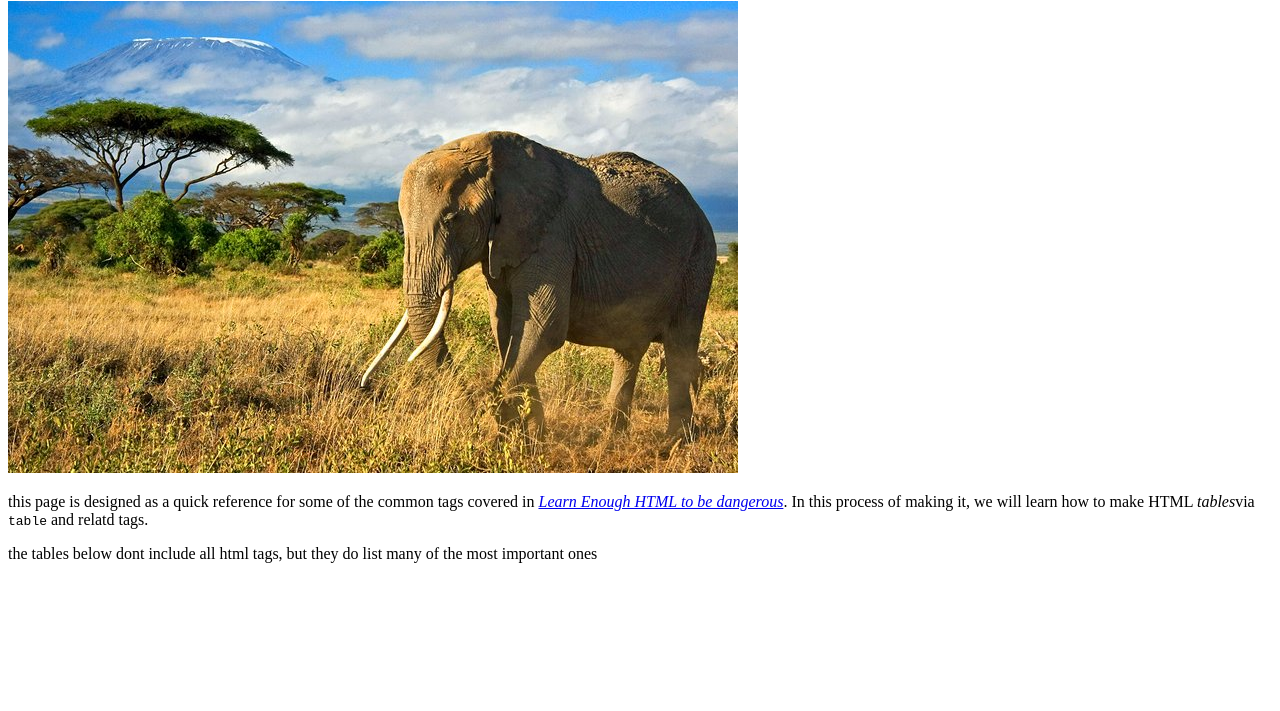
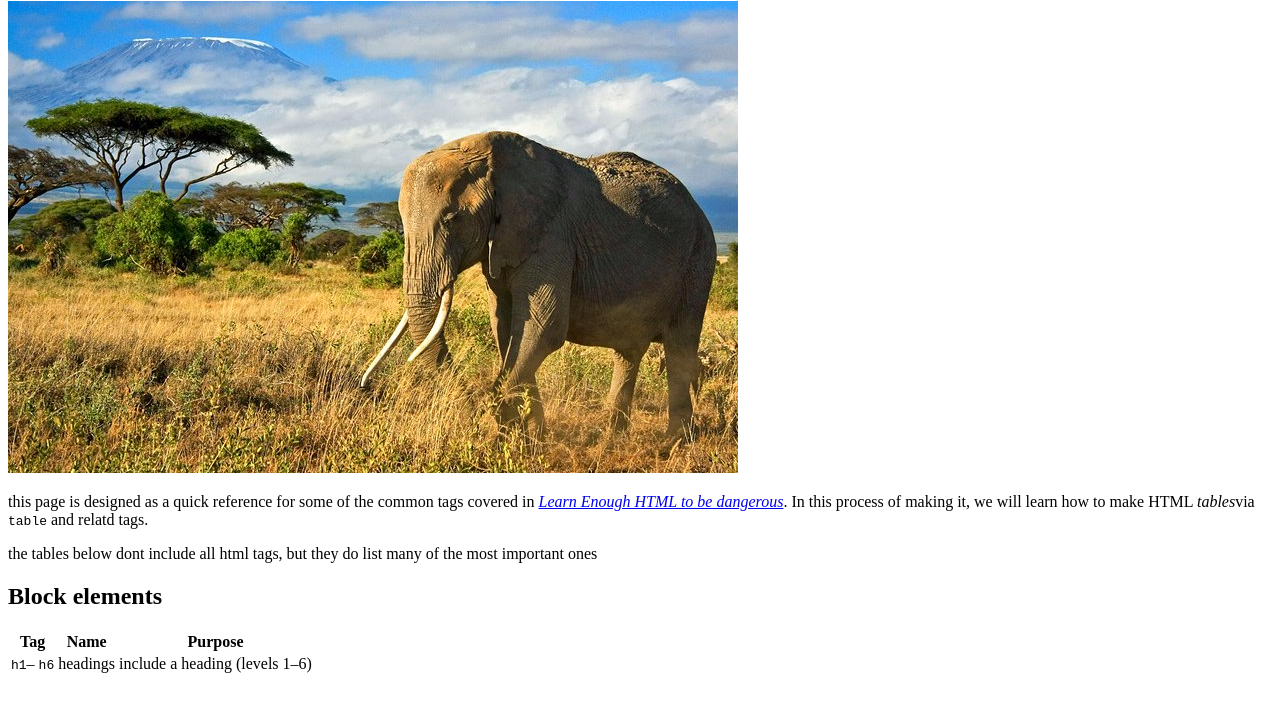
Before and after one commit to AmbyMbayi/web_app, a plain HTML site: page tags.html in a window 1280 px wide. Shown: the part 79-790 px from the top of the page. Drawn offline with Linux system fonts and the light colour scheme.

Commit message:
add values in tables

```diff
--- a/tags.html
+++ b/tags.html
@@ -11,5 +11,19 @@
 		this page is designed as a quick reference for some of the common tags covered in <a href="http://learnenough.com/html-tutorial"> <em>Learn Enough HTML to be dangerous</em></a>. In this process of making it, we will learn how to make HTML <em>tables</em>via <code>table</code> and relatd tags.
 	</p>
 	<p>the tables below dont include all html tags, but they do list many of the most important ones</p>
+
+	<h2>Block elements</h2>
+	<table>
+		<tr>
+			<th>Tag</th>
+			<th>Name</th>
+			<th>Purpose</th>
+		</tr>
+		<tr>
+			<td><code>h1</code>&ndash; <code>h6</code></td>
+			<td>headings</td>
+			<td>include a heading (levels 1&ndash;6)</td>
+		</tr>
+	</table>
 </body>
 </html>
```
